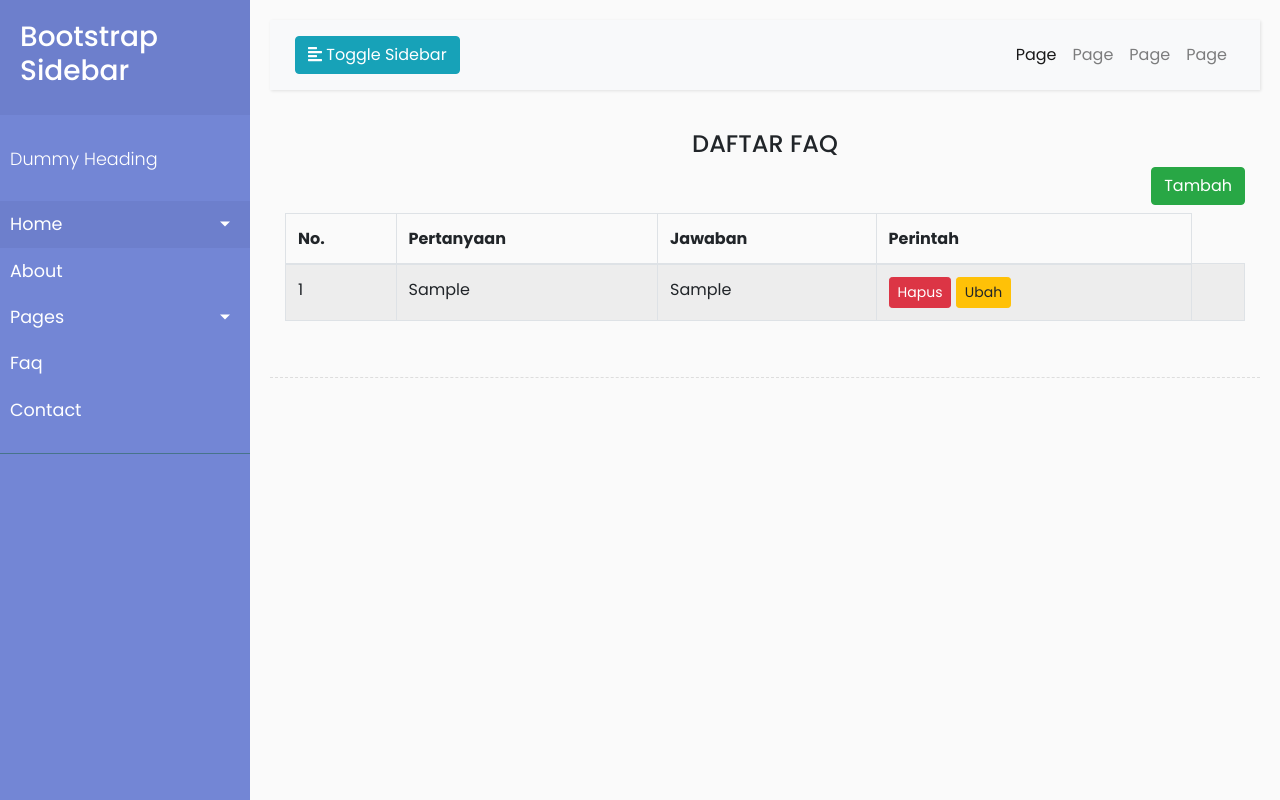
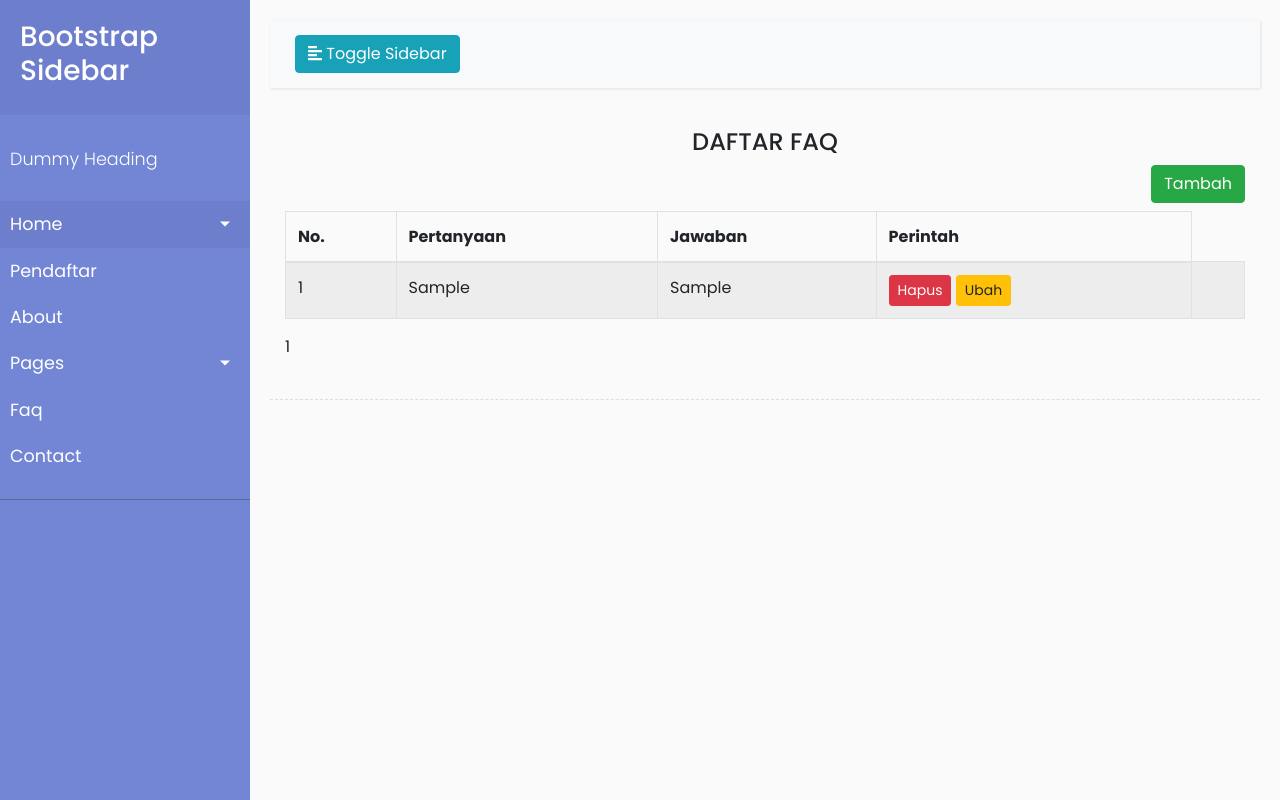
Before and after one commit to kaut0/magang, a PHP site: page /AdminFaq.php in a window 1280 px wide. Run offline with PHP 8.4, Linux system fonts and the light colour scheme; tables that the repository leaves empty or names only in its code hold one stand-in row (values such as "Sample post"); some libraries are stand-ins or nearby versions.

Commit message:
paginitation

```diff
--- a/AdminFaq.php
+++ b/AdminFaq.php
@@ -22,8 +22,13 @@ include ('include/headerAdmin.php');
             <tbody>
                 <?php
                     include ("proses/koneksi.php");
+                    $halaman = 10;
+                    $page = isset($_GET["halaman"]) ? (int)$_GET["halaman"] : 1;
+                    $mulai = ($page>1) ? ($page * $halaman) - $halaman : 0;
                     $fa = "SELECT * FROM faq";
                     $faq = mysqli_query($kon, $fa);
+                    $total = mysqli_num_rows($faq);
+                    $pages = ceil($total/$halaman);
                     $no = 1;
                     foreach ($faq as $f){
                         ?>
@@ -32,10 +37,11 @@ include ('include/headerAdmin.php');
                     <td><?php echo $f['tanya'];?></td>
                     <td><?php echo $f['jawab'];?></td>
                     <td>
-                        <a href="proses/faqHapus.php?id=<?php echo $f['id'];?>" type="button" class="btn btn-danger btn-sm"
-                            onclick="return confirm('Yakin Hapus?')">Hapus</a>
-                        <a href="ubahFaqAdmin.php?id=<?php echo $f['id'];?>" type="button" class="btn btn-warning btn-sm">Ubah</a>
-                    <td/>
+                        <a href="proses/faqHapus.php?id=<?php echo $f['id'];?>" type="button"
+                            class="btn btn-danger btn-sm" onclick="return confirm('Yakin Hapus?')">Hapus</a>
+                        <a href="ubahFaqAdmin.php?id=<?php echo $f['id'];?>" type="button"
+                            class="btn btn-warning btn-sm">Ubah</a>
+                        <td />
                 </tr>
                 <?php
                         $no+=1;
@@ -43,6 +49,11 @@ include ('include/headerAdmin.php');
                     ?>
             </tbody>
         </table>
+        <div class="">
+            <?php for ($i=1; $i<=$pages ; $i++){ ?>
+            <a href="?halaman=<?php echo $i; ?>"><?php echo $i; ?></a>
+            <?php } ?>
+        </div>
     </div>
 </div>
 
--- a/AdminRegistrasi.php
+++ b/AdminRegistrasi.php
@@ -11,7 +11,7 @@ include('include/headerAdmin.php');
                 <thead>
                     <tr>
                         <th>No.</th>
-                        <th>ID Travel</th>
+                        <th>NAMA</th>
                         <th>Nama Mahasiswa</th>
                         <th>Nama Agensi</th>
                         <th>Alamat Agensi</th>
--- a/include/header.php
+++ b/include/header.php
@@ -3,7 +3,7 @@
 <head>
     <meta charset="UTF-8" />
     <meta name="viewport" content="width=device-width, initial-scale=1.0" />
-    <title>Magang</title>
+    <title>LP3I</title>
 
     <link rel="stylesheet" href="https://stackpath.bootstrapcdn.com/bootstrap/4.5.2/css/bootstrap.min.css"
         integrity="sha384-JcKb8q3iqJ61gNV9KGb8thSsNjpSL0n8PARn9HuZOnIxN0hoP+VmmDGMN5t9UJ0Z" crossorigin="anonymous" />
--- a/include/headerAdmin.php
+++ b/include/headerAdmin.php
@@ -4,7 +4,7 @@
     <meta charset="UTF-8" />
     <meta name="viewport" content="width=device-width, initial-scale=1.0" />
     <meta http-equiv="X-UA-Compatible" content="ie=edge" />
-    <title>Document</title>
+    <title>Admin LP3I</title>
 
     <link rel="stylesheet" href="https://stackpath.bootstrapcdn.com/bootstrap/4.5.2/css/bootstrap.min.css"
         integrity="sha384-JcKb8q3iqJ61gNV9KGb8thSsNjpSL0n8PARn9HuZOnIxN0hoP+VmmDGMN5t9UJ0Z" crossorigin="anonymous" />
@@ -46,6 +46,9 @@
                     </ul>
                 </li>
                 <li>
+                    <a href="./AdminRegistrasi.php">Pendaftar</a>
+                </li>
+                <li>
                     <a href="#">About</a>
                 </li>
                 <li>
@@ -85,7 +88,7 @@
                         <i class="fas fa-align-justify"></i>
                     </button>
 
-                    <div class="collapse navbar-collapse" id="navbarSupportedContent">
+                    <!-- <div class="collapse navbar-collapse" id="navbarSupportedContent">
                         <ul class="nav navbar-nav ml-auto">
                             <li class="nav-item active">
                                 <a class="nav-link" href="#">Page</a>
@@ -100,6 +103,6 @@
                                 <a class="nav-link" href="#">Page</a>
                             </li>
                         </ul>
-                    </div>
+                    </div> -->
                 </div>
             </nav>
```
